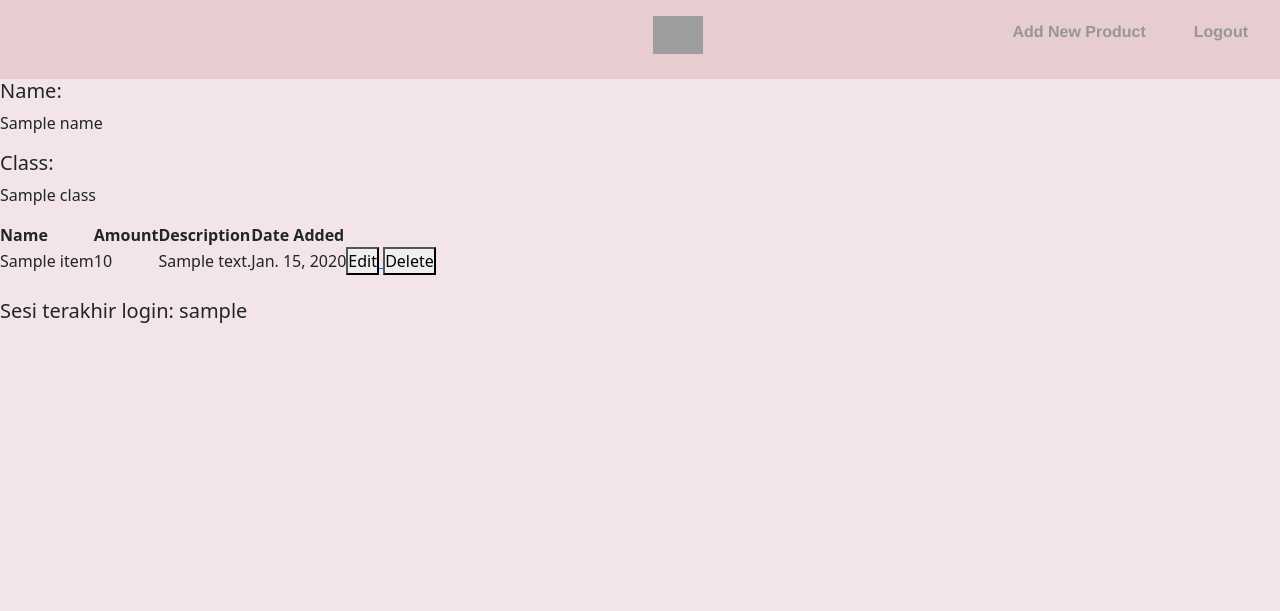
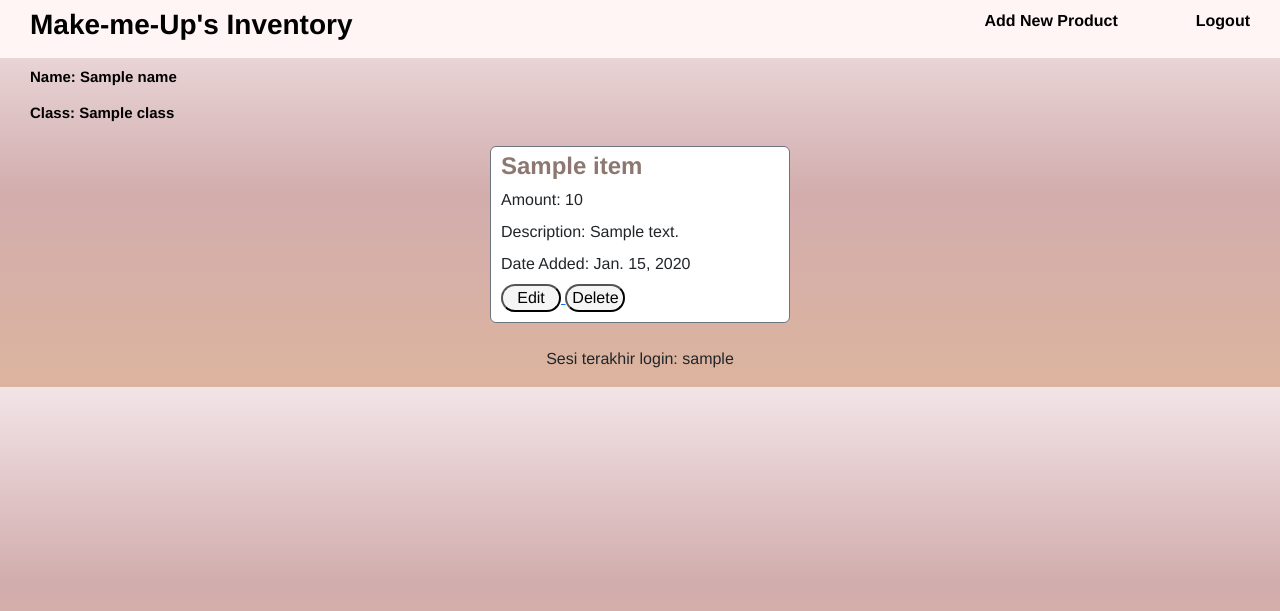
Before and after one commit to teticeci/Make-me-Up, a Django app: template main/templates/main.html in a window 1280 px wide. Shown: the top 611 px of the page. Run offline with Django 4.2, Linux system fonts and the light colour scheme; tables that the repository leaves empty hold one stand-in row (values such as "Sample post"); the template is opened without the code that fills it: values that come from a table or form of the project are taken from there, most other values are stand-ins (such as "Sample title", 1, 10 or a date in 2020); grey boxes are pictures that could not be loaded.

Commit message:
Tugas 5 selesai

```diff
--- a/main/static/main.css
+++ b/main/static/main.css
@@ -1,13 +1,16 @@
-*, html{
+*{
     padding: 0;
     margin: 0;
     box-sizing: border-box;
 }
 body{
-    background-color: #f2e4e7;
+    margin: 0;
+    padding: 0;
+    font-family: Helvetica, Arial, sans-serif;
+    background: linear-gradient(#f2e4e7, #d2adad , #dcb49e);
 }
 nav{
-    background-color: #e7cdcf;
+    background-color: #fff5f5;
     display: flex;
     justify-content: space-between;
     padding: 1rem 2rem;
@@ -18,27 +21,60 @@ nav ul{
     gap: 3rem;
     list-style: none;
 }
-nav div img{
-    width: 50px;
-
-}
 nav ul li a{
     text-decoration: none;
     font-family: Helvetica, Arial, sans-serif;
-    color: rgb(150, 150, 150);
+    color: rgb(0, 0, 0);
     font-weight: 600;
-    padding: 7px 0;
+    padding: 7px 30px 0 0;
     transition: all;
     transition-duration: 300ms;
-    border-bottom: 2px solid #dcb49e00;
+    border-bottom: 2px solid #ffffff00;
 }
 nav ul li a:hover{
-    color:#8c7870;
-    border-bottom: 2px solid #d2adad;
+    color: #00a86b;
 }
 nav h3{
-    /* font-family: Helvetica, Arial, sans-serif; */
-    color: #0000;
-    font-weight: 700;
-    margin-top: 5px;
+    color: black;
+    font-family: Helvetica, Arial, sans-serif;
+    font-weight: 600;
+    padding: 0 0 0 30px ;
 }
+.card-deck{
+    height: auto;
+    width: 300px;
+    border-radius: 10px;
+    margin: auto;
+}
+.card-body{
+    padding: 10px;
+    margin-top: -15px;
+}
+.card-body h4{
+    color: #8c7870;
+    padding: 10px 0 0;
+}
+button{
+    border-radius: 50px;
+    width: 60px;
+    background-color: whitesmoke;
+}
+button:hover{
+    background-color: #d2adad;
+}
+h4{
+    font-family: Helvetica, Arial, sans-serif;
+    font-weight: 600;
+    color: #8c7870;
+}
+h5{
+    font-family: Helvetica, Arial, sans-serif;
+    font-size: 15px;
+    font-weight: 600;
+    color: black;
+    padding: 10px 0 0 30px ;
+
+}
+#last_login{
+    text-align: center;
+}
--- a/main/templates/main.html
+++ b/main/templates/main.html
@@ -4,23 +4,10 @@
 {% load static %}
 <link rel="stylesheet" href="{% static 'main.css' %}">
 
-    <!-- <nav class="navbar" style="background-color: #FFBADF;">
-        <div class="container-fluid">
-        <a class="navbar-brand" href="#">
-            <img src="https://freepngimg.com/thumb/categories/606.png" alt="Logo" width="34" height="30" class="d-inline-block align-text-top">
-            Make-me-Up's Inventory
-        </a>
-        </div>
-    </nav> -->
 
-    <!-- <h1>Make-me-Up's Inventory</h1> -->
-
-<nav>
+<!-- NAVBAR -->
+<nav class="navbar">
     <h3>Make-me-Up's Inventory</h3>
-    <div id="logo">
-        <img src="{'% static 'logo.png' %}" alt="Logo">
-    </div>
-
     <ul>
         <li>
             <a href="{% url 'main:create_product' %}">Add New Product</a>
@@ -31,30 +18,19 @@
     </ul>
 </nav>
 
+<!-- BIODATA -->
+<h5>Name: {{name}}</h5>
+<h5>Class: {{class}}</h5>
 
-<h5>Name:</h5>
-<p>{{name}}</p>
 
-<h5>Class:</h5>
-<p>{{class}}</p>
-
-<table>
-    <tr>
-        <th>Name</th>
-        <th>Amount</th>
-        <th>Description</th>
-        <th>Date Added</th>
-    </tr>
-
-    {% comment %} Berikut cara memperlihatkan data produk di bawah baris ini {% endcomment %}
-
+<div class="card-deck">
     {% for product in products %}
-        <tr>
-            <td>{{product.name}}</td>
-            <td>{{product.amount}}</td>
-            <td>{{product.description}}</td>
-            <td>{{product.date_added}}</td>
-            <td>
+    <div class="card border-secondary mt-4">
+        <div class="card-body">
+            <h4 class="card-title">{{product.name}}</h4>
+            <p class="card-title">Amount: {{product.amount}}</p>
+            <p class="card-title">Description: {{product.description}}</p>
+            <p class="card-title">Date Added: {{product.date_added}}</p>
             <a href="{% url 'main:edit_product' product.pk %}">
                 <button>
                     Edit
@@ -65,25 +41,15 @@
                     Delete
                 </button>
                 </a>
-            </td>
-        </tr>
+        </div>
+    </div>
     {% endfor %}
-</table>
+</div>
 
 <br />
 
-<h5>Sesi terakhir login: {{ last_login }}</h5>
+<div id="last_login">
+    <p>Sesi terakhir login: {{ last_login }}</p>
+</div>
 
-<!-- <a href="{% url 'main:create_product' %}">
-    <button>
-        Add New Product
-    </button>
-</a>
-
-<a href="{% url 'main:logout' %}">
-    <button>
-        Logout
-    </button>
-</a>
-
-{% endblock content %} -->
+{% endblock content %}
```
Lines whose indentation alone changed are shown as unchanged.
